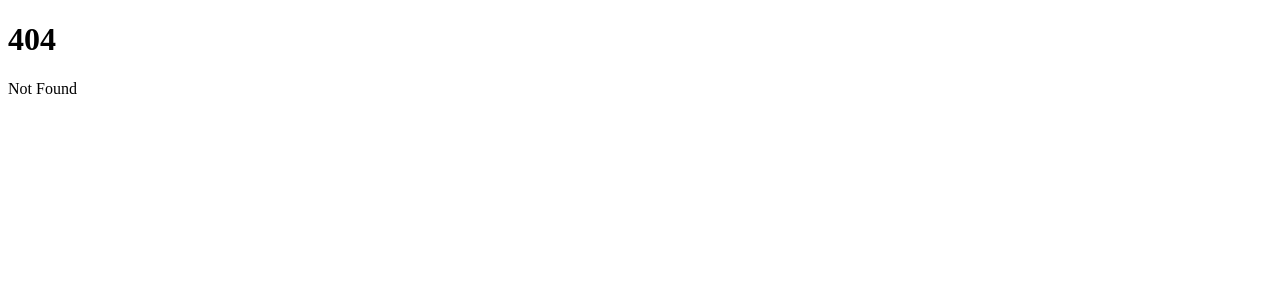
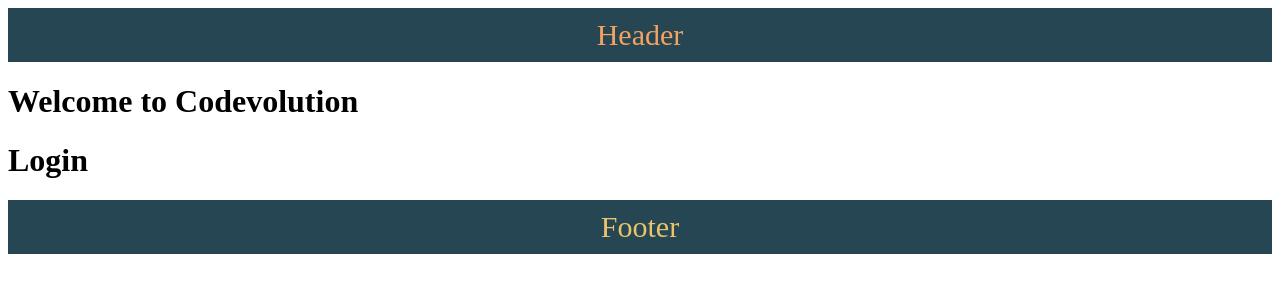
Before and after one commit to rghvdberg/sveltekit-tutorial-for-beginners, a SvelteKit app in the folder sk-routing/: page /login in a window 1280 px wide. Before the commit this address had no page. Shown: the top 300 px of the page. Built offline with nearby package versions, Linux system fonts and the light colour scheme.

Commit message:
14 - Layout Groups

```diff
--- /dev/null
+++ b/sk-routing/src/routes/(auth)/+layout.svelte
@@ -0,0 +1,2 @@
+<h1>Welcome to Codevolution</h1>
+<slot />
--- /dev/null
+++ b/sk-routing/src/routes/(auth)/login/+page.svelte
@@ -0,0 +1 @@
+<h1>Login</h1>
--- /dev/null
+++ b/sk-routing/src/routes/(auth)/register/+page.svelte
@@ -0,0 +1 @@
+<h1>Register</h1>
--- /dev/null
+++ b/sk-routing/src/routes/+layout.svelte
@@ -0,0 +1,20 @@
+<header class="layout-header">Header</header>
+<slot />
+<footer class="layout-footer">Footer</footer>
+
+<style>
+  .layout-header {
+    background-color: #264653;
+    color: #f4a261;
+    font-size: 30px;
+    text-align: center;
+    padding: 10px;
+  }
+  .layout-footer {
+    background-color: #264653;
+    color: #e9c46a;
+    font-size: 30px;
+    text-align: center;
+    padding: 10px;
+  }
+</style>
--- /dev/null
+++ b/sk-routing/src/routes/products/[productId=integer]/+layout.svelte
@@ -0,0 +1,2 @@
+<slot />
+<h3>Feautured products</h3>
```
Also changed, not shown: 1 other file (tests, documents, lock files or other folders).
